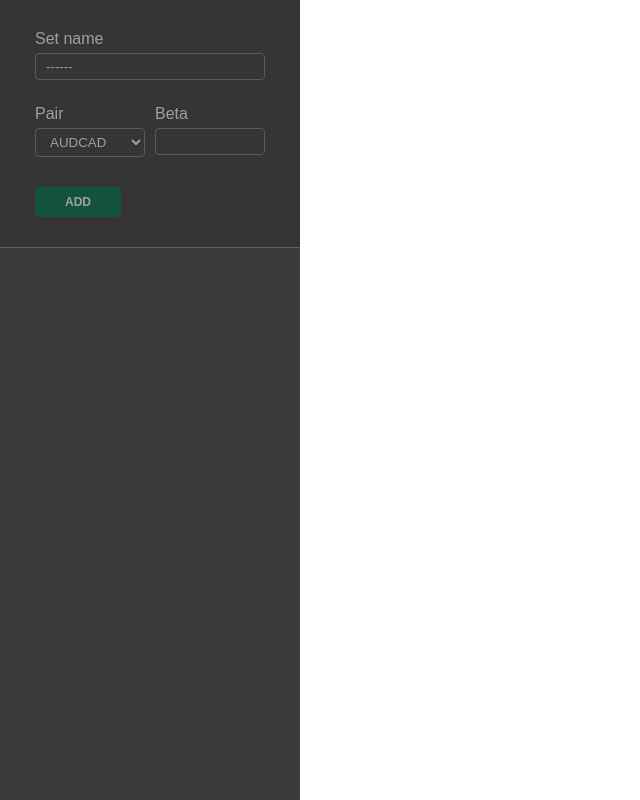
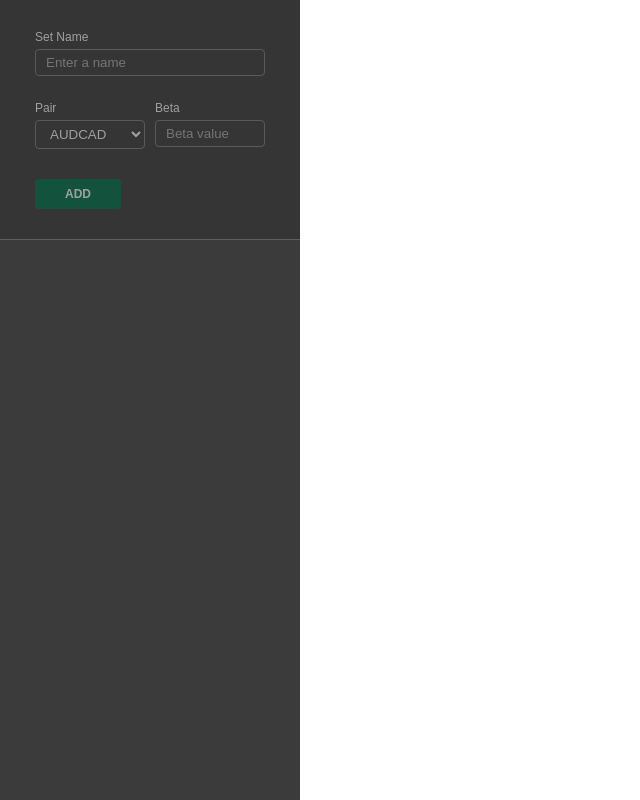
Before and after one commit to axwhyzee/stat-arb-dashboard, a React (Create React App) app in the folder frontend/: page / in a window 1280 px wide. Shown: the whole page, without its empty margins (0-640 px from the left). Built offline with nearby package versions, Linux system fonts and the light colour scheme; no server answers.

Commit message:
CORS
credentials=True removed

```diff
--- a/frontend/src/styles.css
+++ b/frontend/src/App.css
@@ -22,6 +22,7 @@ main {
 
 .input-label {
     display: block;
+    font-size: 12px;
 }
 
 .user-input {
--- a/frontend/src/App.js
+++ b/frontend/src/App.js
@@ -1,5 +1,5 @@
 import React from 'react';
-import './styles.css';
+import './App.css';
 
 import { useEffect } from 'react';
 
@@ -24,8 +24,8 @@ const App = () => {
                 <form className='user-form'>
                     <div>
                         <section className='p-1'>
-                            <label className='input-label' htmlFor='set-name'>Set name</label>
-                            <input name='set-name' className='user-input color-grey' value='------' />
+                            <label className='input-label' htmlFor='set-name'>Set Name</label>
+                            <input name='set-name' className='user-input color-grey' placeholder='Enter a name' />
                         </section>
                         <section className='row'>
                             <div className='p-1 col-6'>
@@ -63,7 +63,7 @@ const App = () => {
                             </div>
                             <div className='p-1 col-6'>
                                 <label className='input-label' htmlFor='beta'>Beta</label>
-                                <input name='beta' className='user-input color-grey' />
+                                <input name='beta' className='user-input color-grey' placeholder='Beta value' />
                             </div>
                         </section>
                         <section>
```
Also changed, not shown: 1 other file (tests, documents, lock files or other folders).
